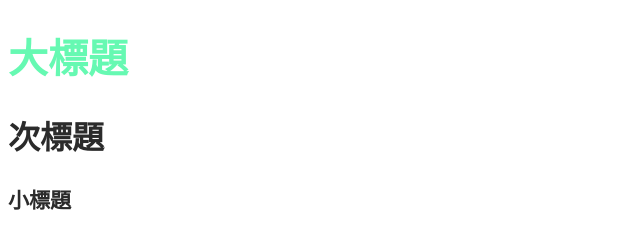
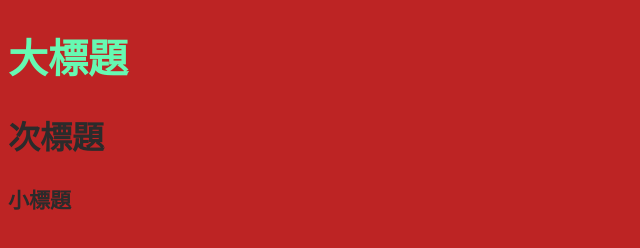
Before and after one commit to sexfat/tfd105, a plain HTML site: page index.html in a window 1280 px wide. Shown: the whole page, without its empty margins (0-640 px from the left). Drawn offline with Linux system fonts and the light colour scheme.

Commit message:
修改css

```diff
--- a/style_guildline.css
+++ b/style_guildline.css
@@ -57,4 +57,5 @@
 
 body {
 font-size: large;
+background: rgb(189, 36, 36);
 }
```
